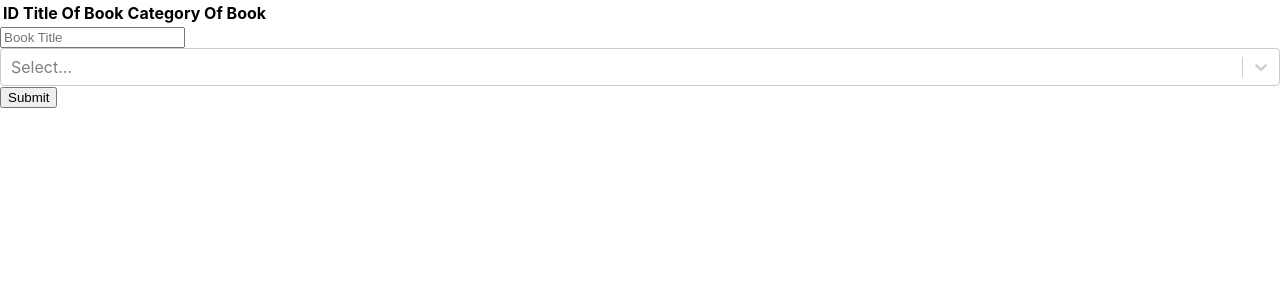
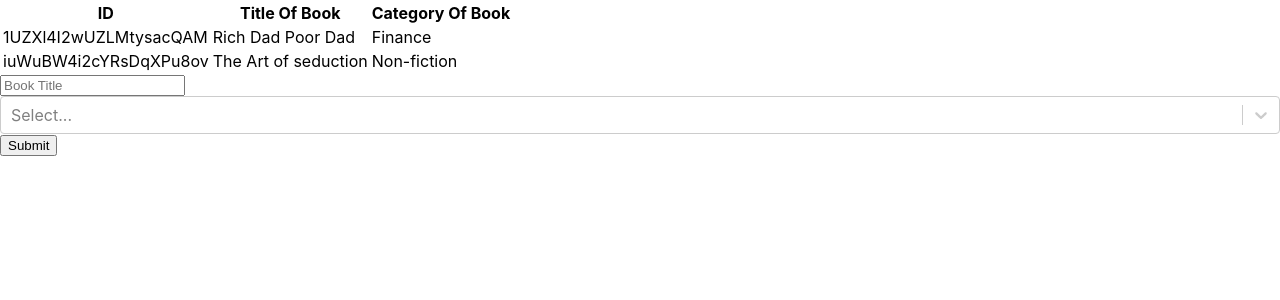
Before and after one commit to tanzila-abedin/bookstore, a React (Create React App) app: page / in a window 1280 px wide. Shown: the top 300 px of the page. Built offline with nearby package versions, Linux system fonts and the light colour scheme.

Commit message:
Set inital state of the store on index

```diff
--- a/src/index.js
+++ b/src/index.js
@@ -2,11 +2,19 @@
 import ReactDOM from 'react-dom';
 import { Provider } from 'react-redux';
 import './index.css';
+import { nanoid } from 'nanoid';
 import { createStore } from 'redux';
 import App from './components/App';
-import rootReducer from './reducers/index';
+import rootReducer from './reducers';
 
-const store = createStore(rootReducer);
+const initialState = {
+  books: [
+    { id: nanoid(), title: 'Rich Dad Poor Dad', category: 'Finance' },
+    { id: nanoid(), title: 'The Art of seduction', category: 'Non-fiction' },
+  ],
+};
+
+const store = createStore(rootReducer, initialState);
 
 ReactDOM.render(
   <Provider store={store}>
```
